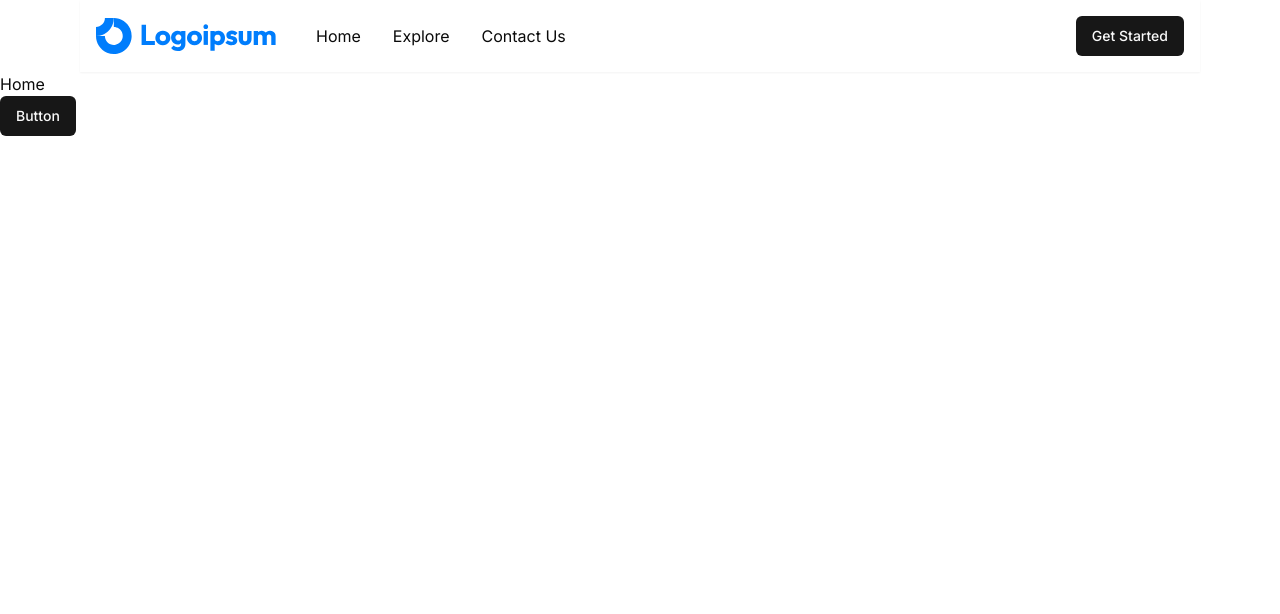
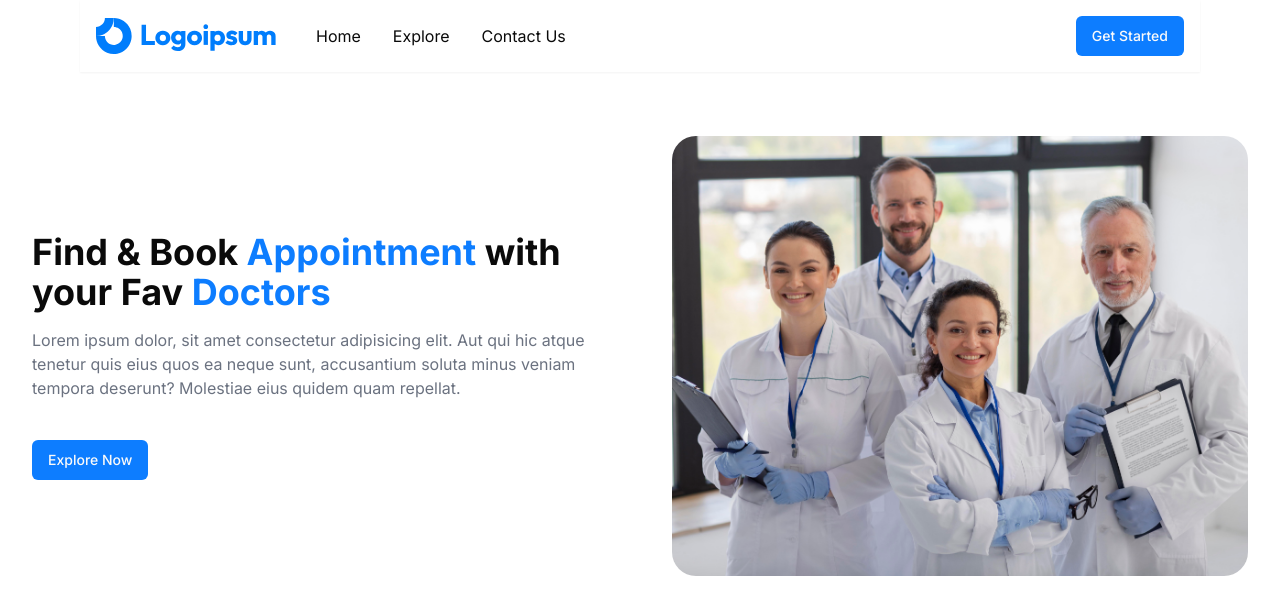
Before and after one commit to mohsensami/appointment-app, a Next.js app: page / in a window 1280 px wide. Shown: the top 614 px of the page. Built offline with nearby package versions, Linux system fonts and the light colour scheme.

Commit message:
Hero section

```diff
--- /dev/null
+++ b/app/_components/Hero.jsx
@@ -0,0 +1,44 @@
+import { Button } from '@/components/ui/button';
+import Image from 'next/image';
+import React from 'react';
+
+function Hero() {
+    return (
+        <section>
+            <div className="mx-auto max-w-screen-xl px-4 py-8 sm:px-6 sm:py-12 lg:px-8 lg:py-16">
+                <div className="grid grid-cols-1 gap-8 lg:grid-cols-2 lg:gap-16">
+                    <div className="relative h-64 overflow-hidden rounded-lg sm:h-80 lg:order-last lg:h-full">
+                        <Image
+                            alt=""
+                            src="/doctors.jpg"
+                            width={800}
+                            height={800}
+                            className="absolute inset-0 h-full
+          rounded-3xl
+          w-full object-cover"
+                        />
+                    </div>
+
+                    <div className="lg:py-24">
+                        <h2 className="text-4xl font-bold sm:text-4xl">
+                            Find & Book
+                            <span className="text-primary"> Appointment </span>
+                            with your Fav
+                            <span className="text-primary "> Doctors</span>
+                        </h2>
+
+                        <p className="mt-4 text-gray-500">
+                            Lorem ipsum dolor, sit amet consectetur adipisicing elit. Aut qui hic atque tenetur quis
+                            eius quos ea neque sunt, accusantium soluta minus veniam tempora deserunt? Molestiae eius
+                            quidem quam repellat.
+                        </p>
+
+                        <Button className="mt-10">Explore Now</Button>
+                    </div>
+                </div>
+            </div>
+        </section>
+    );
+}
+
+export default Hero;
--- a/app/page.js
+++ b/app/page.js
@@ -1,11 +1,11 @@
 import { Button } from '@/components/ui/button';
 import Image from 'next/image';
+import Hero from './_components/Hero';
 
 export default function Home() {
     return (
         <div>
-            <h2>Home</h2>
-            <Button>Button</Button>
+            <Hero />
         </div>
     );
 }
--- a/tailwind.config.js
+++ b/tailwind.config.js
@@ -1,77 +1,72 @@
 /** @type {import('tailwindcss').Config} */
 module.exports = {
-  darkMode: ["class"],
-  content: [
-    './pages/**/*.{js,jsx}',
-    './components/**/*.{js,jsx}',
-    './app/**/*.{js,jsx}',
-    './src/**/*.{js,jsx}',
-  ],
-  prefix: "",
+    darkMode: ['class'],
+    content: ['./pages/**/*.{js,jsx}', './components/**/*.{js,jsx}', './app/**/*.{js,jsx}', './src/**/*.{js,jsx}'],
+    prefix: '',
     theme: {
         container: {
             center: true,
-      padding: "2rem",
+            padding: '2rem',
             screens: {
-        "2xl": "1400px",
+                '2xl': '1400px',
             },
         },
         extend: {
             colors: {
-        border: "hsl(var(--border))",
-        input: "hsl(var(--input))",
-        ring: "hsl(var(--ring))",
-        background: "hsl(var(--background))",
-        foreground: "hsl(var(--foreground))",
+                border: 'hsl(var(--border))',
+                input: 'hsl(var(--input))',
+                ring: 'hsl(var(--ring))',
+                background: 'hsl(var(--background))',
+                foreground: 'hsl(var(--foreground))',
                 primary: {
-          DEFAULT: "hsl(var(--primary))",
-          foreground: "hsl(var(--primary-foreground))",
+                    DEFAULT: '#0D7DFF',
+                    foreground: 'hsl(var(--primary-foreground))',
                 },
                 secondary: {
-          DEFAULT: "hsl(var(--secondary))",
-          foreground: "hsl(var(--secondary-foreground))",
+                    DEFAULT: 'hsl(var(--secondary))',
+                    foreground: 'hsl(var(--secondary-foreground))',
                 },
                 destructive: {
-          DEFAULT: "hsl(var(--destructive))",
-          foreground: "hsl(var(--destructive-foreground))",
+                    DEFAULT: 'hsl(var(--destructive))',
+                    foreground: 'hsl(var(--destructive-foreground))',
                 },
                 muted: {
-          DEFAULT: "hsl(var(--muted))",
-          foreground: "hsl(var(--muted-foreground))",
+                    DEFAULT: 'hsl(var(--muted))',
+                    foreground: 'hsl(var(--muted-foreground))',
                 },
                 accent: {
-          DEFAULT: "hsl(var(--accent))",
-          foreground: "hsl(var(--accent-foreground))",
+                    DEFAULT: 'hsl(var(--accent))',
+                    foreground: 'hsl(var(--accent-foreground))',
                 },
                 popover: {
-          DEFAULT: "hsl(var(--popover))",
-          foreground: "hsl(var(--popover-foreground))",
+                    DEFAULT: 'hsl(var(--popover))',
+                    foreground: 'hsl(var(--popover-foreground))',
                 },
                 card: {
-          DEFAULT: "hsl(var(--card))",
-          foreground: "hsl(var(--card-foreground))",
+                    DEFAULT: 'hsl(var(--card))',
+                    foreground: 'hsl(var(--card-foreground))',
                 },
             },
             borderRadius: {
-        lg: "var(--radius)",
-        md: "calc(var(--radius) - 2px)",
-        sm: "calc(var(--radius) - 4px)",
+                lg: 'var(--radius)',
+                md: 'calc(var(--radius) - 2px)',
+                sm: 'calc(var(--radius) - 4px)',
             },
             keyframes: {
-        "accordion-down": {
-          from: { height: "0" },
-          to: { height: "var(--radix-accordion-content-height)" },
+                'accordion-down': {
+                    from: { height: '0' },
+                    to: { height: 'var(--radix-accordion-content-height)' },
                 },
-        "accordion-up": {
-          from: { height: "var(--radix-accordion-content-height)" },
-          to: { height: "0" },
+                'accordion-up': {
+                    from: { height: 'var(--radix-accordion-content-height)' },
+                    to: { height: '0' },
                 },
             },
             animation: {
-        "accordion-down": "accordion-down 0.2s ease-out",
-        "accordion-up": "accordion-up 0.2s ease-out",
+                'accordion-down': 'accordion-down 0.2s ease-out',
+                'accordion-up': 'accordion-up 0.2s ease-out',
             },
         },
     },
-  plugins: [require("tailwindcss-animate")],
-}
+    plugins: [require('tailwindcss-animate')],
+};
```
Lines whose indentation alone changed are shown as unchanged.
